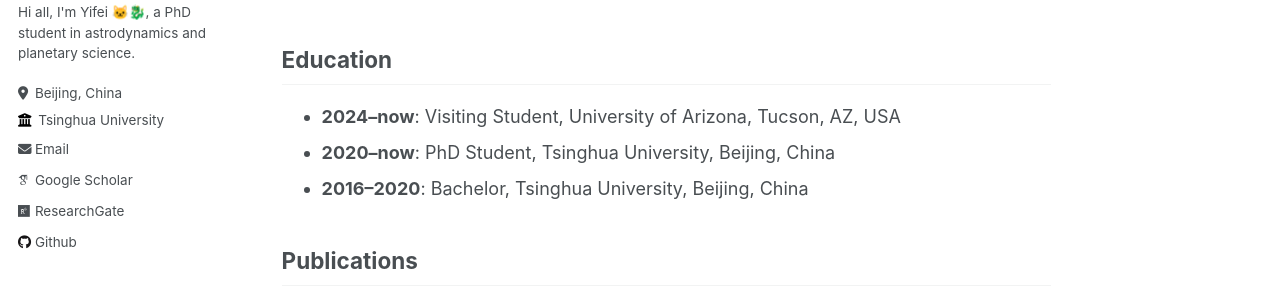
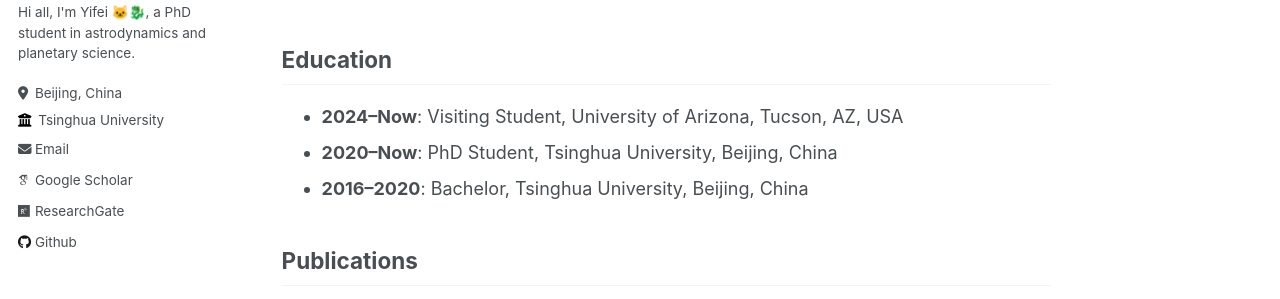
Before and after one commit to jiaoyf-thu/jiaoyf-thu.github.io, a Jekyll site: the page built from _pages/about.md, in a window 1280 px wide and 900 px high. Shown: the part 327-626 px from the top of the window. Built offline with Jekyll 4.4.1, drawn with Linux system fonts in a browser that asks for light colours; some web fonts are replaced.

```diff
--- a/_pages/about.md
+++ b/_pages/about.md
@@ -13,8 +13,8 @@ I am currently a PhD student at Laboratory of AstroDynamics, Tsinghua University
 
 ## Education
 
-+ **2024--now**: Visiting Student, University of Arizona, Tucson, AZ, USA
-+ **2020--now**: PhD Student, Tsinghua University, Beijing, China
++ **2024--Now**: Visiting Student, University of Arizona, Tucson, AZ, USA
++ **2020--Now**: PhD Student, Tsinghua University, Beijing, China
 + **2016--2020**: Bachelor, Tsinghua University, Beijing, China
 
 ## Publications
```
